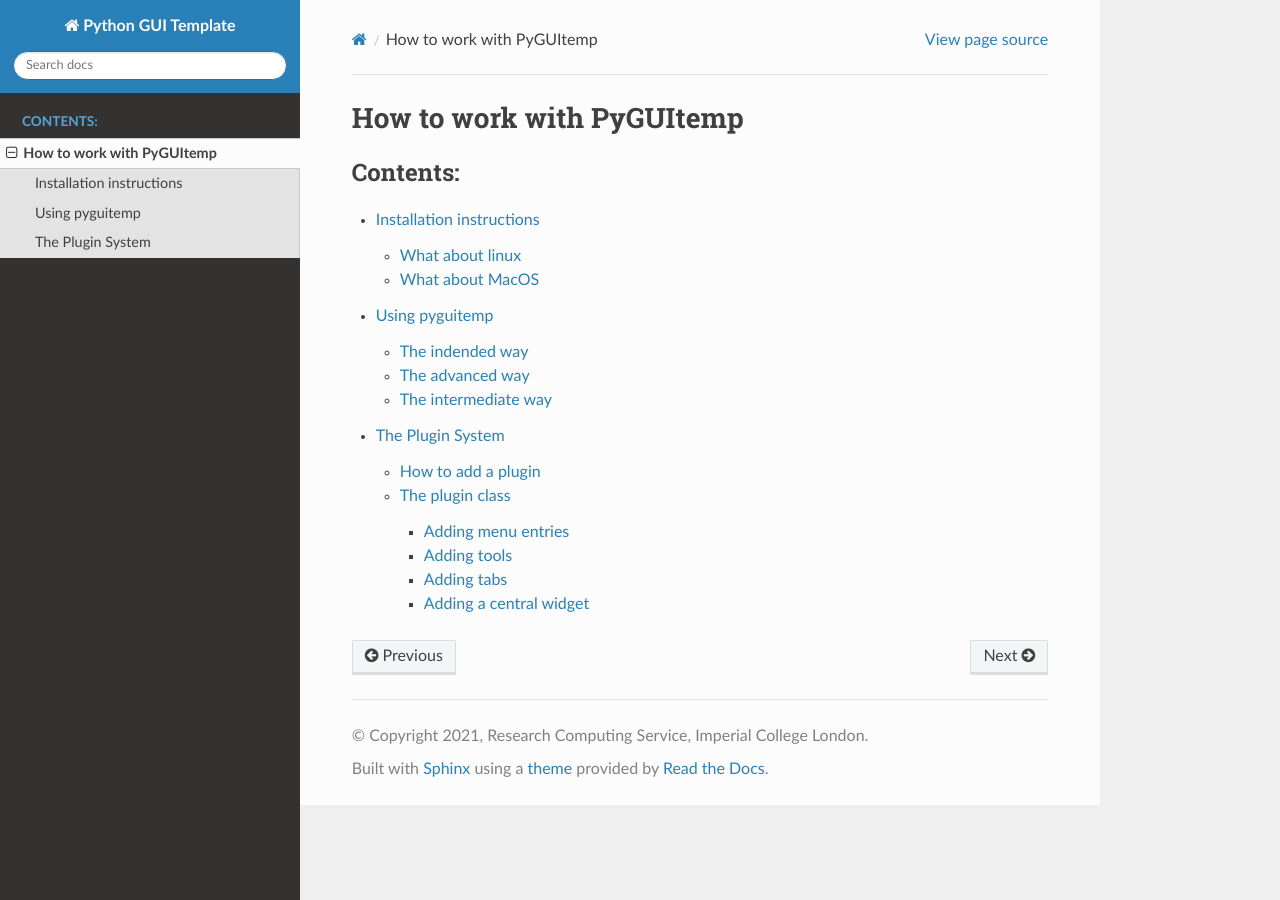
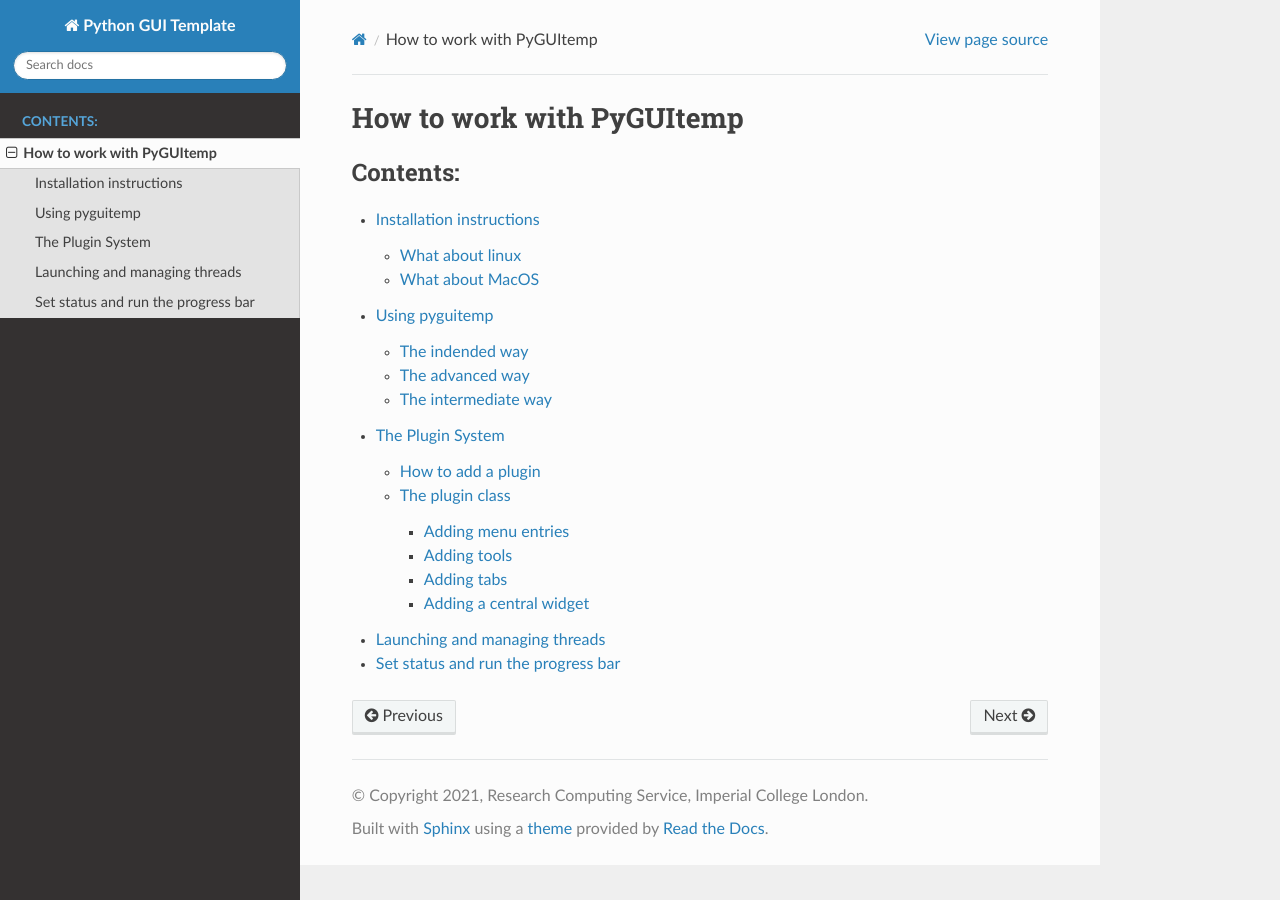
Before and after one commit to ImperialCollegeLondon/guikit, a Sphinx documentation site: the page built from docs/howtos/howtos_index.rst, in a window 1280 px wide. Built offline with Sphinx 7.4.7 and the Read the Docs theme 2.0.0, drawn with Linux system fonts in a browser that asks for light colours; pages that are not in the unit, such as notebooks, are missing from menus.

Commit message:
:memo: Add doc placeholders for threads and status

```diff
--- a/docs/howtos/howtos_index.rst
+++ b/docs/howtos/howtos_index.rst
@@ -8,3 +8,5 @@ How to work with PyGUItemp
    installation
    using_pyguitemp
    add_plugin
+   threads
+   status
--- /dev/null
+++ b/docs/howtos/status.md
@@ -0,0 +1,3 @@
+# Set status and run the progress bar
+
+Work in progress...
--- /dev/null
+++ b/docs/howtos/threads.md
@@ -0,0 +1,3 @@
+# Launching and managing threads
+
+Work in progress...
```
